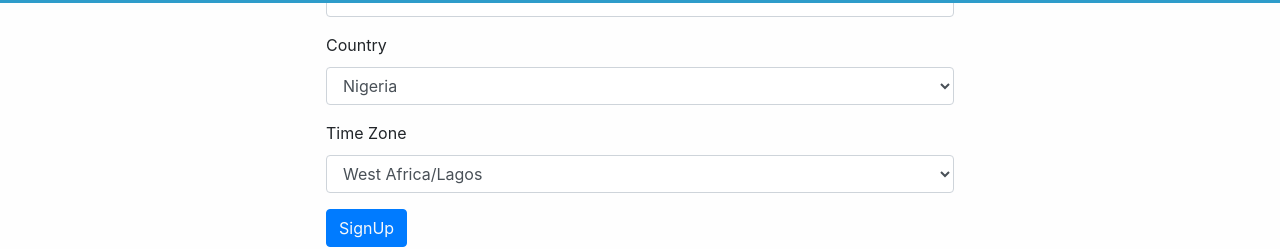
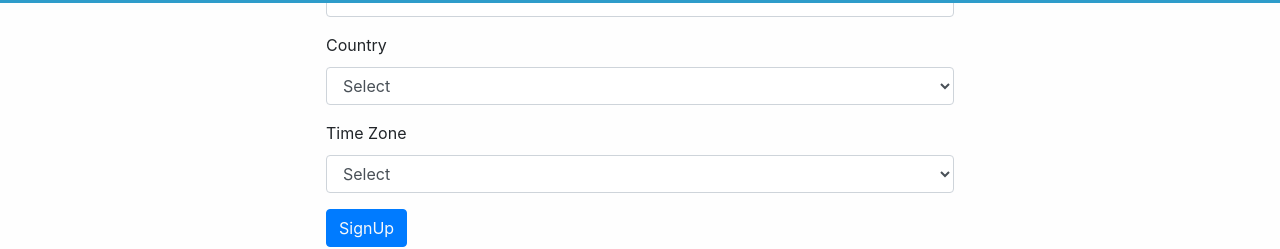
Before and after one commit to owans/time-management-app, a React (Create React App) app: page /signup in a window 1280 px wide. Shown: the part 797-1046 px from the top of the page. Built offline with nearby package versions, Linux system fonts and the light colour scheme; no server answers.

Commit message:
made changes

```diff
--- a/src/components/signup/signupform.js
+++ b/src/components/signup/signupform.js
@@ -239,12 +239,14 @@ class SignUpForm extends React.Component{
           <div className="form-group">
               <label >Country</label>
                 <select className="form-control" name="country" id="sel1">
+                  <option>Select</option>
                   <option>Nigeria</option>
                 </select>
           </div>
           <div className="form-group">
               <label>Time Zone</label>
                 <select className="form-control" name="timezone" id="sel1">
+                  <option>Select</option>
                   <option>West Africa/Lagos</option>
                 </select>
           </div>
```
